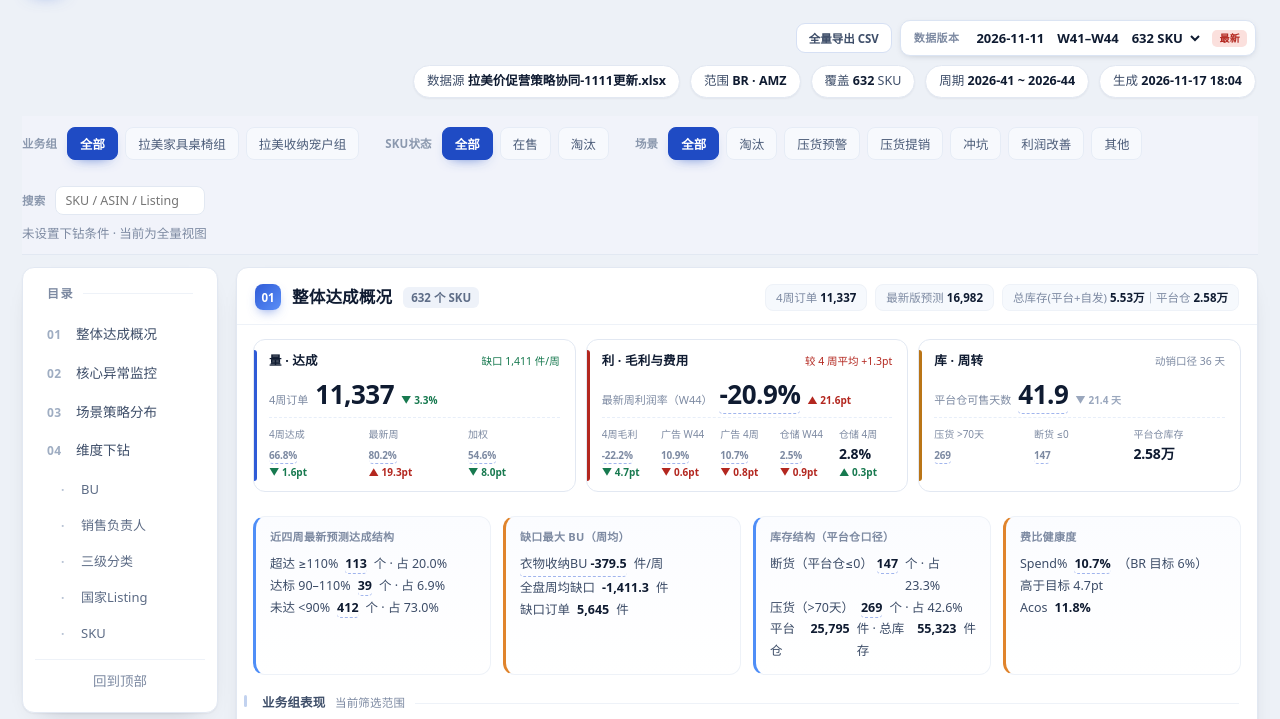
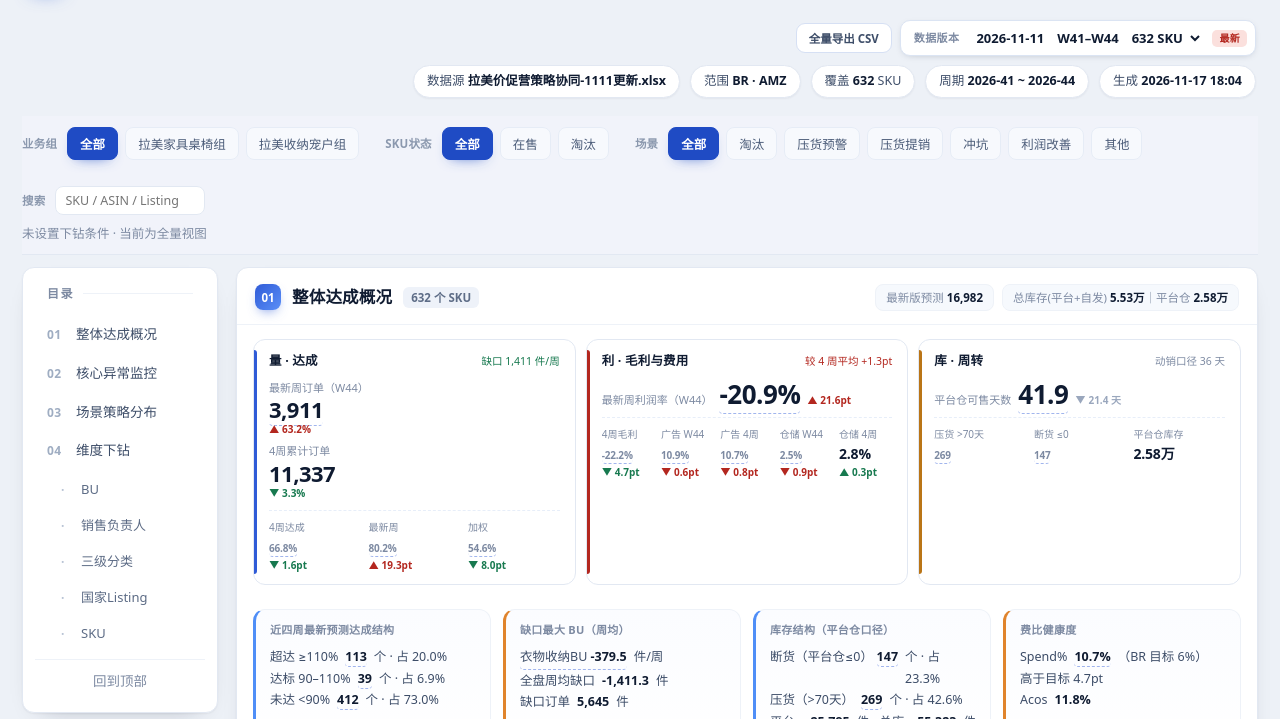
Before and after one commit to zhaom2203-alt/lazam-price-promo-dashboard, a plain HTML site: page index.html in a window 1280 px wide. Shown: the part 81-800 px from the top of the page. Drawn offline with Linux system fonts and the light colour scheme.

Commit message:
deploy: 巴西运营监控看板（多版本）

```diff
--- a/index.html
+++ b/index.html
@@ -1076,6 +1076,12 @@ td.lwt .lwc[title]{cursor:help}
 .gcard .gx.up{color:#b3271f}
 .gcard .gx.down{color:#17794f}
 .gcard .gm{display:flex;align-items:baseline;gap:7px;flex-wrap:wrap}
+/* 双主指标（最新周 + 4周累计）：两列并排，字号略收 */
+.gcard .gm.two{display:grid;grid-template-columns:1fr 1fr;gap:14px;align-items:end}
+.gcard .gm.two .gmi{display:flex;flex-direction:column;gap:1px;min-width:0}
+.gcard .gm.two .gl{white-space:nowrap;overflow:hidden;text-overflow:ellipsis}
+.gcard .gm.two .gn{font-size:23px}
+@media (max-width:1320px){.gcard .gm.two{grid-template-columns:1fr;gap:6px}.gcard .gm.two .gn{font-size:22px}}
 .gcard .gl{font-size:11px;color:var(--muted)}
 .gcard .gn{font-size:26px;font-weight:700;letter-spacing:-.5px;font-variant-numeric:tabular-nums;line-height:1.1}
 .gcard .gm i,.gcard .gi i{font-style:normal;font-size:10px;font-weight:700;font-variant-numeric:tabular-nums}
@@ -2132,7 +2138,6 @@ function renderOverview(){
   const oosP  =r=>FL(r).oos;
   $('#s1scope').textContent=`${nf(m.n)} 个 SKU`;
   $('#s1meta').innerHTML=[
-    `<span class="mtag">4周订单 <b>${nf(m.q)}</b></span>`,
     `<span class="mtag">最新版预测 <b>${nf(m.f,0)}</b></span>`,
     `<span class="mtag">总库存(平台+自发) <b>${wan(m.inv)}</b>｜平台仓 <b>${wan(m.invP)}</b></span>`
   ].join('');
@@ -2188,6 +2193,11 @@ function renderOverview(){
   /* v56：按「量 / 利 / 库」归并成 3 张组合卡，12 个数字全部保留且仍可点开弹窗 */
   const gv=i=>k[i].drill?drillNum(rows,k[i].drill[0],k[i].drill[1],k[i].v):k[i].v;
   const gd=i=>miniD(P,CMP[i]);
+  /* 最新周订单：分子＝该周订单件数，环比走「同一快照的上一周」，与 4周累计的口径（上一版快照）区分 */
+  const lwQ=(m.qw&&m.qw.length===4)?m.qw[3]:null;
+  const pwQ=(m.qw&&m.qw.length===4)?m.qw[2]:null;
+  const gvW=(lwQ==null)?'—':drillNum(rows,'最新周订单 >0',function(r){ return r.qw&&r.qw[3]>0; },nf(lwQ));
+  const gdW=miniD(P,{cur:lwQ,prev:pwQ,kind:'wpct',dir:1});
   const wkL=DB.weekLabels[3], wkP=DB.weekLabels[2];
   const gapTag = m.gapW==null?'':((m.gapW<0?'缺口 ':'超达 ')+nf(Math.abs(m.gapW),0)+' 件/周');
   const prTag = (m.lwPr!=null&&m.pr!=null)?('较 4 周平均 '+(m.lwPr>=m.pr?'+':'−')+nf(Math.abs((m.lwPr-m.pr)*100),1)+'pt'):'';
@@ -2196,7 +2206,10 @@ function renderOverview(){
   $('#kpis').innerHTML=`
     <div class="gcard gq">
       <div class="gh"><span class="gt">量 · 达成</span><span class="gx ${m.gapW<0?'down':'up'}">${gapTag}</span></div>
-      <div class="gm"><span class="gl">4周订单</span><span class="gn">${gv(1)}</span>${gd(1)}</div>
+      <div class="gm two">
+        <div class="gmi"><span class="gl">最新周订单（${wkL}）</span><span class="gn">${gvW}</span>${gdW}</div>
+        <div class="gmi"><span class="gl">4周累计订单</span><span class="gn">${gv(1)}</span>${gd(1)}</div>
+      </div>
       <div class="gs">
         <div class="gi"><span>4周达成</span><b>${gv(2)}</b>${gd(2)}</div>
         <div class="gi"><span>最新周</span><b>${gv(3)}</b>${gd(3)}</div>
@@ -3519,11 +3532,12 @@ function miniD(P, t){
   if(t.kind==='pt'||t.kind==='week'){ chg=(cur-prev)*100; txt=Math.abs(chg).toFixed(1)+'pt'; }
   else if(t.kind==='day'){ chg=cur-prev; txt=Math.abs(chg).toFixed(1)+' 天'; }
   else if(t.kind==='pct'){ if(!(prev>0)) return '<i class="flat">—</i>'; chg=(cur/prev-1)*100; txt=Math.abs(chg).toFixed(1)+'%'; }
+  else if(t.kind==='wpct'){ if(!(prev>0)) return '<i class="flat">—</i>'; chg=(cur/prev-1)*100; txt=Math.abs(chg).toFixed(1)+'%'; }
   else { chg=cur-prev; txt=nf(Math.abs(chg),0); }
   const flat=Math.abs(chg)<0.05;
   let cls='flat';
   if(!flat && t.dir) cls=((chg>0?1:-1)===t.dir)?'up':'down';
-  const base = t.kind==='week' ? ('上一周 '+DB.weekLabels[2]) : ('上一版 '+(P?P.key:''));
+  const base = (t.kind==='week'||t.kind==='wpct') ? ('上一周 '+DB.weekLabels[2]) : ('上一版 '+(P?P.key:''));
   const body = flat?'持平':(chg>0?'▲ ':'▼ ')+txt;
   return '<i class="'+cls+'" title="对比'+base+'">'+body+'</i>';
 }
@@ -4233,7 +4247,7 @@ function renderFoot(){
   <div><b>最新周单元格的小字</b>：▲红＝向好、▼绿＝转差、灰＝持平；百分点差值＝本周比率 − 上周比率，不是相对变化率。<b>明细与导出</b>：<b>导出的列、列名、取值与页面表格完全一致</b>——04 维度层「本层汇总」＝该层表格（# / 维度值 / SKU数 … 场景构成，22 列，含合计行，顺序与筛选跟随当前视图）；「本层 SKU 明细」、SKU 末层默认导出、02/01 弹窗导出＝表格 24 列；03 场景表导出＝表格 23 列（含维度拆分列）。数值精度也与页面一致（百分 1 位小数、件数取整、可售天数取整）。仅「全部字段」选项额外导出源表 38 个字段（列多于表格，便于二次加工）。<b>导出范围＝当前筛选与下钻后的结果</b>（筛到几个 BU / 几个 SKU 就导几个）；需要整版数据时用页头右上角<b>「全量导出 CSV」</b>——当前数据版本全部 SKU，绕过全局筛选、下钻范围与列筛选。CSV 均为 UTF-8 BOM，Excel 直接打开。</div>
   <div><b>建议态说明</b>：调拨建议、促销提报建议、广告调整方向、活动提报均为源表（当前 ${DB.version}）输出的「建议」，不代表已执行；「超达 → 调拨是否跟上」按是否已输出「断货可调入」判断，实际到仓需业务回填。</div>
   <div><b>异常下钻</b>：<b>01 KPI 卡 / 洞察卡、02 的异常 KPI 与交叉矩阵、03 场景表</b>里带下划虚线的数字，点击都<b>直接弹窗</b>列出这批 SKU 的全字段明细（与 04 SKU 明细同列），支持排序 / 筛选 / 导出 CSV，Esc 或点遮罩关闭；不再跳转或滚动页面。04 维度下钻仍是逐级点行下钻（那里的下钻是看「按什么分组」）。</div>
-  <div><b>01 概况的三张卡</b>：<b>量 / 利 / 库</b> 按主题归并，卡内每个数字都可点开弹窗；主指标下方是<b>环比</b>（量、库与上一版快照比，利的三项与上周比，见卡内小字 title）。四张洞察卡常显、不再折叠。01 只留数字：不带诊断句、卡底结论句、口径提示条——口径统一写在下方「01 概况的口径细节」，本期结论看 02 核心异常监控。</div>
+  <div><b>01 概况的三张卡</b>：<b>量 / 利 / 库</b> 按主题归并，卡内每个数字都可点开弹窗。<b>量·达成</b>给两个主指标——<b>最新周订单</b>（环比上一周，同一快照内比）与<b>4周累计订单</b>（环比上一版快照），下面三格是 4周达成 / 最新周达成 / 加权达成；<b>利</b>的主值是本周利润率（环比上一周），五格是 4周毛利与广告 / 仓储的新旧对比；<b>库</b>的主值是可售天数（环比上一版），三格是压货 / 断货 / 平台仓库存。四张洞察卡常显、不再折叠。01 只留数字：不带诊断句、卡底结论句、口径提示条——口径统一写在下方「01 概况的口径细节」，本期结论看 02 核心异常监控。</div>
   <div><b>表格列分组</b>（03 场景表、04 维度层）：工具条上的 <b>全部 / 规模 / 达成 / 利润 / 库存</b> 可多选，只显示对应列，<b>导出跟随当前选择</b>；04 默认「达成 + 利润」（17 列），要看订单量点「规模」、要看库存点「库存」。</div>
   <div><b>筛选与排序</b>：每个维度层右上角「筛选」可展开列筛选行，<b>该层每一列都能筛</b>——数值列支持 <b>&gt;100</b>、<b>&lt;0</b>、<b>&gt;=10</b>、<b>8~13</b>、<b>12,18</b> 五种写法（输入框右侧箭头可展开常用区间）；组名、场景构成等文本列按<b>包含匹配</b>，并从下拉里直接选已有值；预测 / 利润率 / 可售天数打标按<b>组级档位</b>下拉精确选（百分列按显示值比较，如 <b>&lt;80</b> 不含显示为 80.0% 的组）；点任意列表头排序。<b>SKU 末层同样支持列筛选</b>，文本列（SKU / ASIN / 业务组 / 分类 / 负责人 / 场景）按包含匹配。<b>撤回方式</b>：点「清除筛选」一次性清空该层全部条件（只删某一格的文字则只撤该列）；收起筛选行不会清条件，按钮上的数字表示当前生效列数。筛到 0 行时表格内仍保留「清除筛选」入口。筛选后合计行按命中分组重算，本层导出也只含命中分组。</div>
   <div><b>数据范围</b>：仅巴西站亚马逊（BR · AMZ），已剔除多渠道与墨西哥站数据；业务组 / SKU状态 / 场景 / 搜索为全局筛选；「02 各异常点」点击只弹窗、不改变全局范围；「04 维度下钻」为逐级下钻，三者叠加生效。页面所有数字均为当前范围的实时重算结果，非静态快照。</div>`;
```
